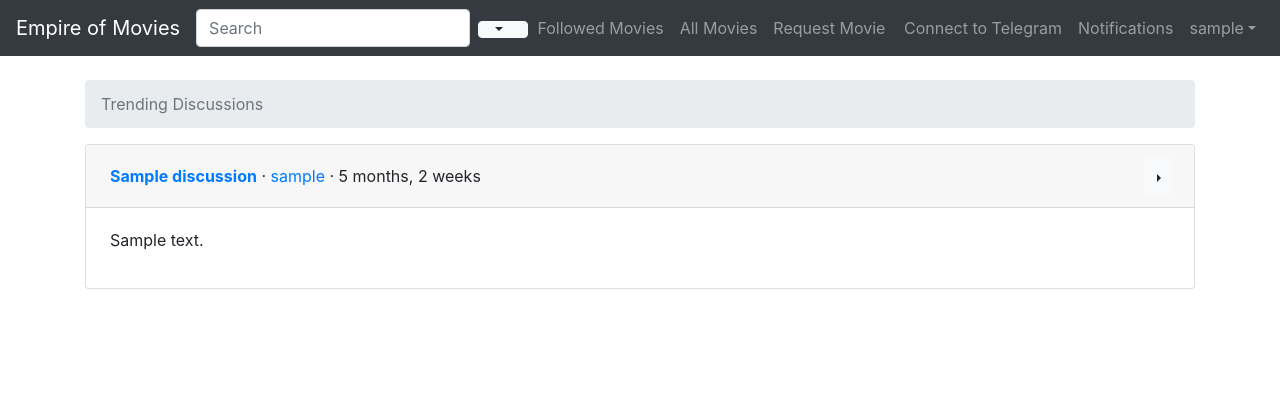
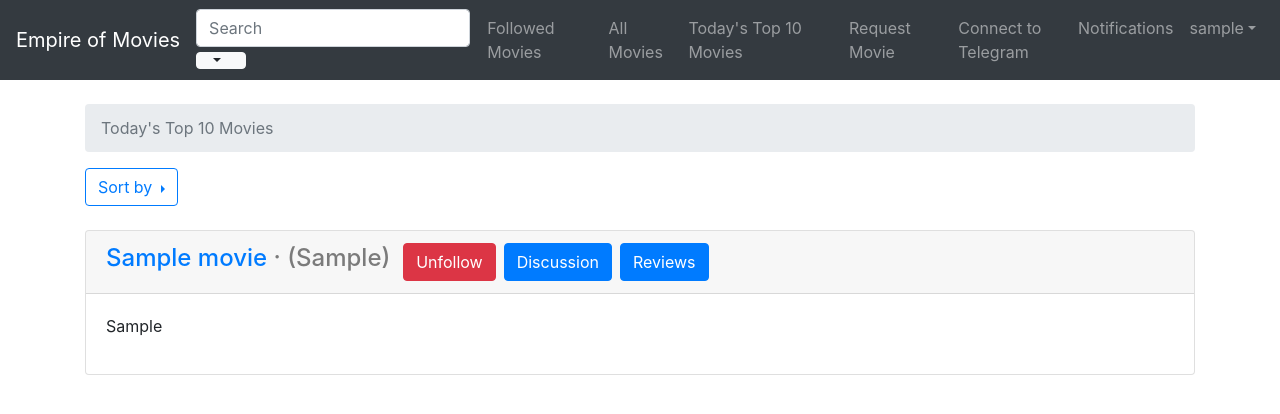
Before and after one commit to dhafinrazaq/Empire_of_Movies-deploy, a Django app: page /movies/trending/ in a window 1280 px wide. Shown: the top 414 px of the page. Run offline with Django 3.2, Linux system fonts and the light colour scheme; a user stored in the database is signed in; tables that the repository leaves empty hold one stand-in row (values such as "Sample post"); data that the repository does not hold is empty; parts of the project's set-up code (start-up, migrations or seed data) failed here and were passed over; some libraries are stand-ins or nearby versions.

Commit message:
before pull

```diff
--- a/Empire_of_Movies/settings.py
+++ b/Empire_of_Movies/settings.py
@@ -14,7 +14,7 @@ SECRET_KEY = '%-#u&bhr_31k901s6vf6ktiax9x!_(efmh6-n*!5w6joqgz#fa'
 # SECURITY WARNING: don't run with debug turned on in production!
 DEBUG = True
 
-ALLOWED_HOSTS = ['0.0.0.0', 'localhost', '127.0.0.1', 'empire-of-movies.herokuapp.com']
+ALLOWED_HOSTS = ['0.0.0.0', 'localhost', '127.0.0.1', 'empire-of-movies.herokuapp.com', '0.0.0.1']
 
 
 # Application definition
--- a/articles/urls.py
+++ b/articles/urls.py
@@ -1,5 +1,5 @@
 from django.urls import path
-from .views import MovieFollowedTitleView, MovieFollowedLatestView, MovieListLatestView,MovieListTitleView, MovieDetailView, MovieEditView, MovieDeleteView, MovieCreateView, MovieListView, MovieFollowedView, MovieRequestView, MovieRequestListView
+from .views import MovieFollowedTitleView, MovieFollowedLatestView, MovieListLatestView,MovieListTitleView, MovieDetailView, MovieEditView, MovieDeleteView, MovieCreateView, MovieListView, MovieFollowedView, MovieRequestView, MovieRequestListView, MovieListViewTrending
 from .views import DiscussionDetailView, DiscussionEditView, DiscussionDeleteView, DiscussionCreateView, DiscussionListViewNew, DiscussionListViewTop
 from .views import ReviewDetailView, ReviewEditView, ReviewDeleteView, ReviewCreateView, ReviewListView
 from .views import FollowMovieView, UpvoteDiscussionView, DownvoteDiscussionView
@@ -12,7 +12,7 @@ urlpatterns = [
     path('<int:pk>/', MovieDetailView.as_view(), name='movie_detail'),
     path('<int:pk>/delete/', MovieDeleteView.as_view(), name='movie_delete'),
     path('new/', MovieCreateView.as_view(), name='movie_new'),
-    path('trending/', DiscussionListViewTrending.as_view(), name='discussion_trending'),
+    path('trending/', MovieListViewTrending.as_view(), name='movie_trending'),
     path('request/', MovieRequestView.as_view(), name='movie_request'),
     path('request_list/<title>/<year>/', MovieRequestListView.as_view(), name='movie_request_list_year'),
     path('request_list/<title>/', MovieRequestListView.as_view(), name='movie_request_list'),
--- a/articles/views.py
+++ b/articles/views.py
@@ -12,6 +12,7 @@ from bot import telegram_bot_sendtext
 from django.contrib import messages
 from api import get_possible_movies
 import json
+from datetime import (datetime, timedelta)
 
 class SearchResultsListView(LoginRequiredMixin, TemplateView):
     template_name = 'search_result.html'
@@ -206,6 +207,26 @@ class MovieDeleteView(LoginRequiredMixin, UserPassesTestMixin, DeleteView):
     def test_func(self):
         obj = self.get_object()
         return obj.author == self.request.user
+
+
+class MovieListViewTrending(LoginRequiredMixin, ListView):
+    model = Movie
+    template_name = 'movies/movie_list_trending.html'
+    login_url = 'account_login'
+
+    def get_context_data(self, **kwargs):
+        context = super().get_context_data(**kwargs)
+        MovieList = Movie.objects.all()
+        trending = {}
+        for movie in MovieList:
+            today = datetime.now()
+            discussion_count = movie.discussion.filter(date__range=(today-timedelta(days=1), today)).count()
+            review_count = movie.review.filter(date__range=(today-timedelta(days=1), today)).count()
+            total_count = discussion_count + review_count
+            trending[movie] = total_count
+        trending_sorted = {k: v for k, v in reversed(sorted(trending.items(), key=lambda item: item[1]))}
+        context['movie_list'] = list(trending_sorted.keys())[:10]
+        return context
 
 ############################################################################################################
 class DiscussionDetailView(LoginRequiredMixin, DetailView):
--- a/django_comments/abstracts.py
+++ b/django_comments/abstracts.py
@@ -153,6 +153,8 @@ class CommentAbstractModel(BaseCommentAbstractModel):
     url = property(_get_url, _set_url, doc="The URL given by the user who posted this comment")
 
     def get_absolute_url(self, anchor_pattern="#c%(id)s"):
+        # print("depan========================="+str(self.get_content_object_url()))
+        # print("blkgg========================="+str(anchor_pattern % self.__dict__))
         return self.get_content_object_url() + (anchor_pattern % self.__dict__)
 
     def get_as_text(self):
--- a/django_comments/urls.py
+++ b/django_comments/urls.py
@@ -1,4 +1,5 @@
 from django.conf.urls import url
+from django.urls import (path, re_path)
 from django.contrib.contenttypes.views import shortcut
 
 from .views.comments import post_comment, comment_done
@@ -16,6 +17,7 @@ urlpatterns = [
     url(r'^deleted/$', delete_done, name='comments-delete-done'),
     url(r'^approve/(\d+)/$', approve, name='comments-approve'),
     url(r'^approved/$', approve_done, name='comments-approve-done'),
-
-    url(r'^cr/(\d+)/(.+)/$', shortcut, name='comments-url-redirect'),
+    re_path(r'^cr/(\d+)/(.+)/$', shortcut, name='comments-url-redirect'),
+    # url(r'^cr/(\d+)/(.+)/$', shortcut, name='comments-url-redirect'),
+    # path('cr/<int:content_type_id>/<int:object_id>/', shortcut, name='comments-url-redirect'),
 ]
--- a/templates/account/profile_view_comment.html
+++ b/templates/account/profile_view_comment.html
@@ -12,7 +12,7 @@
 
 <ul class="list-group">
 {% for comment in comments %}
-<li class="list-group-item"><a class="text-dark" href="{{ comment.get_absolute_url }}"><strong>{{comment.title}}</strong></a> &middot; <a class="text-dark" href="{{ comment.discussion.get_absolute_url }}">{{comment.discussion.title}}</a> &middot; <a class="text-dark" href="{{ comment.discussion.movie.get_absolute_url }}">{{comment.discussion.movie.title}}</a></li>
+<li class="list-group-item"><a class="text-dark" href="{{ comment.get_absolute_url }}"><strong>{{comment.comment}}</strong></a> &middot; <a class="text-dark" href="{{ comment.get_absolute_url }}">{{comment.discussion.title}}</a> &middot; <a class="text-dark" href="{{ comment.discussion.movie.get_absolute_url }}">{{comment.discussion.movie.title}}</a></li>
 {% endfor %}
 </ul><s
 </div>
--- a/templates/base.html
+++ b/templates/base.html
@@ -146,6 +146,7 @@
       <ul class="navbar-nav mx-auto">
         <li class="nav-item"><a class="nav-link" href="{% url 'movie_followed' %}">Followed Movies</a></li>
         <li class="nav-item"><a class="nav-link" href="{% url 'movie_list' %}">All Movies</a></li>
+        <li class="nav-item"><a class="nav-link" href="{% url 'movie_trending' %}">Today's Top 10 Movies</a></li>
         <li class="nav-item"><a class="nav-link" href="{%url 'movie_request'%}"> Request Movie </a> </li>
       </ul>
       <ul class="navbar-nav ml-auto">
--- /dev/null
+++ b/templates/movies/movie_list_trending.html
@@ -0,0 +1,67 @@
+{% extends 'base.html' %}
+
+{% block title %}Movies{% endblock title %}
+
+{% block content %}
+<nav aria-label="breadcrumb">
+  <ol class="breadcrumb">
+    <li class="breadcrumb-item active">Today's Top 10 Movies</li>
+  </ol>
+</nav>
+
+  <div class="dropdown dropright">
+    <button type="button" class="btn btn btn-outline-primary dropdown-toggle" data-toggle="dropdown"> Sort by </button>
+    <div class = "dropdown-menu">
+      {% if sort_by == "alphabet" %}
+      <a class='dropdown-item active'  href="{% url 'movie_list' %}"> A-Z</a>
+      <a class='dropdown-item' href="{% url 'movie_list_latest' %}"> Latest</a>
+      {% else %}
+      <a class='dropdown-item' href="{% url 'movie_list'%}"> A-Z</a>
+      <a class='dropdown-item active'  href="{% url 'movie_list_latest'  %}"> Latest</a>
+      {% endif %}
+    </div>
+  </div>
+  <br>
+  {% for movie in movie_list %}
+    <div class="card">
+      <div class="card-header" style="overflow:hidden">
+        <div class="font-weight-bold text-black" style="float:left"><h4><a style="vertical-align:middle" href="{% url 'movie_detail' movie.pk %}" class="">{{ movie.title }}</a><span class="text-black-50">&nbsp;&middot;&nbsp;</span></h4></div>
+        <div class="font-weight-bold text-black-50" style="float:left; vertical-align:middle"><h4><span style="vertical-align:middle">({{ movie.year }}) &nbsp;</span></h4></div>
+        <div style="float:left">
+          <form class ='form', method='POST' action = '{% url "follow" %}'> {% csrf_token %}
+                    <input type='hidden' name ='title' value='{{movie.title}}'/>
+                    {% if user in movie.all_followers %}
+                    <button class='btn btn-danger'>
+                    Unfollow
+                    </button>&ensp;
+                    {% else %}
+                    <button class='btn btn-primary'>
+                    Follow
+                    </button>&ensp;
+                    {% endif %}
+          </form>
+        </div>
+        <div style="float:left">
+            <form class ='form', method='GET' action = "{% url 'discussion_list' movie.pk %}">
+              <button class='btn btn-primary'>
+              Discussion
+              </button>&ensp;
+            </form>
+        </div>
+        <div style="float:left">
+          <form class ='form', method='GET' action = "{% url 'review_list' movie.pk %}">
+              <button class='btn btn-primary'>
+              Reviews
+              </button>
+          </form>
+        </div>
+      </div>
+      {% if movie.synopsis %}
+      <div class="card-body">
+        <p>{{ movie.synopsis }}</p>
+      </div>
+      {%endif%}
+    </div>
+    <br />
+  {% endfor %}
+{% endblock content %}
--- a/threadedcomments/models.py
+++ b/threadedcomments/models.py
@@ -16,6 +16,9 @@ class ThreadedComment(Comment):
     newest_activity = models.DateTimeField(null=True)
 
     objects = CommentManager()
+
+    def get_absolute_url(self, anchor_pattern='#c%(id)s'):
+        return super().get_absolute_url(anchor_pattern=anchor_pattern)
 
     @property
     def depth(self):
--- a/users/views.py
+++ b/users/views.py
@@ -9,6 +9,7 @@ import datetime
 from .forms import CustomUserChangeForm
 from articles.models import Discussion, Review, Comment
 from django.shortcuts import redirect
+from threadedcomments.models import ThreadedComment
 
 class ProfileUpdateView(LoginRequiredMixin, UpdateView):
     model = get_user_model()
@@ -77,7 +78,7 @@ class ProfileCommentView(LoginRequiredMixin, TemplateView):
         context = super().get_context_data(**kwargs)
         User = get_user_model()
         context['user_view'] = User.objects.get(username=self.kwargs.get('username'))
-        context['comments'] = Comment.objects.filter(author=context['user_view'])
+        context['comments'] = ThreadedComment.objects.filter(user_name=context['user_view'].username).filter(is_removed=False)
         return context
 
 class TelegramDisconnectView(LoginRequiredMixin, View):
```
